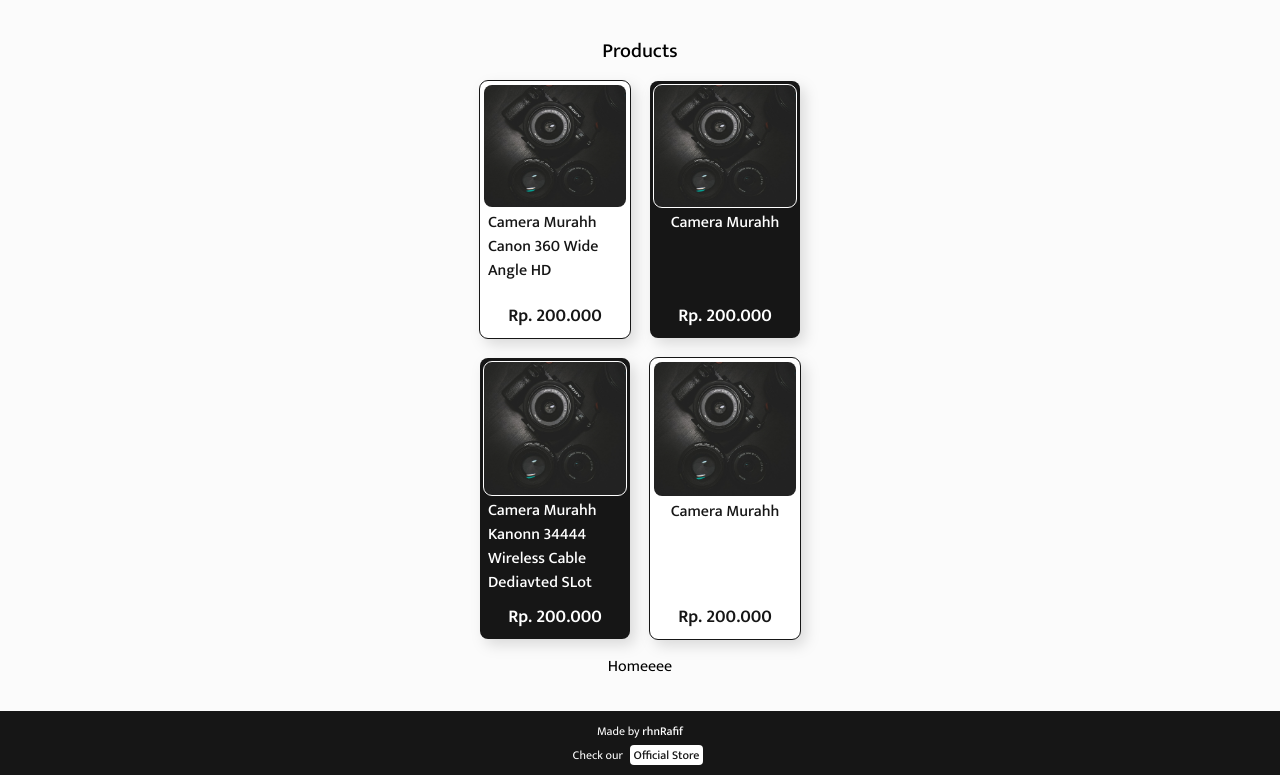
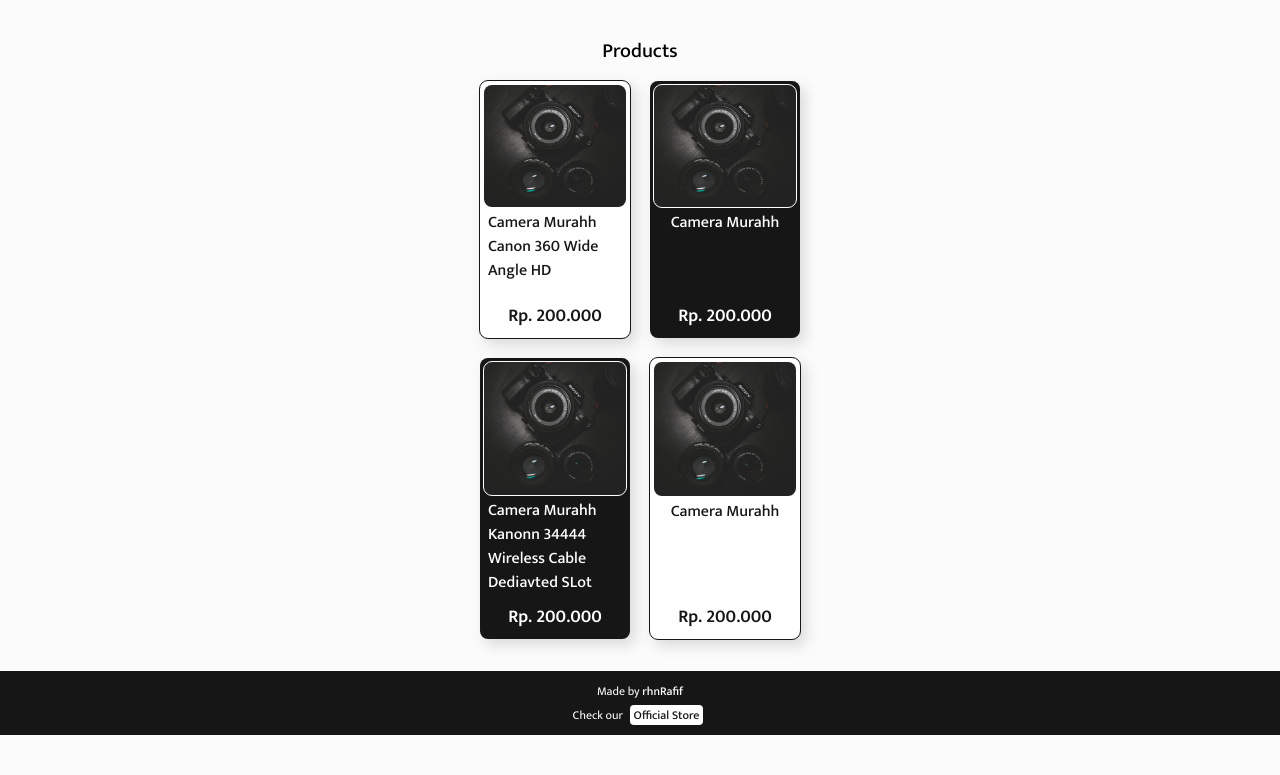
Before and after one commit to rhnrafif/landingpage, a website built with Vite: page index.html in a window 1280 px wide. Shown: the part 512-1287 px from the top of the page. After the commit the page ends 1247 px from the top, so only its background shows below. Built offline with nearby package versions, Linux system fonts and the light colour scheme.

Commit message:
fixs bug

```diff
--- a/src/view/LandingPage.js
+++ b/src/view/LandingPage.js
@@ -48,7 +48,6 @@ export default function LandingPage(){
                     ${ProductsDark("./img/camera.jpg", "Camera Murahh Kanonn 34444 Wireless Cable Dediavted SLot", "200.000", "https://shopee.co.id/rhnrafif")}
                     ${Products("./img/camera.jpg", "Camera Murahh", "200.000", "https://shopee.co.id/rhnrafif")}
             </div>
-            <a href="./home" >Homeeee</a>
         </div>
         <!--  -->
     </div>
```
Also changed, not shown: dist/index.html, 2 other files.
